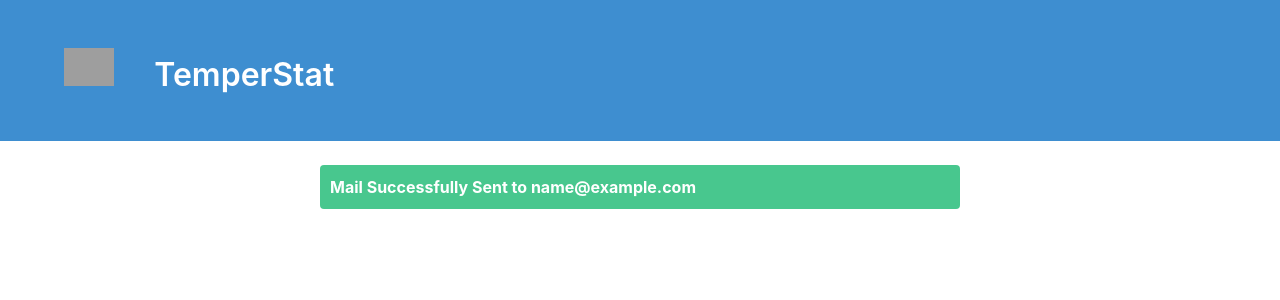
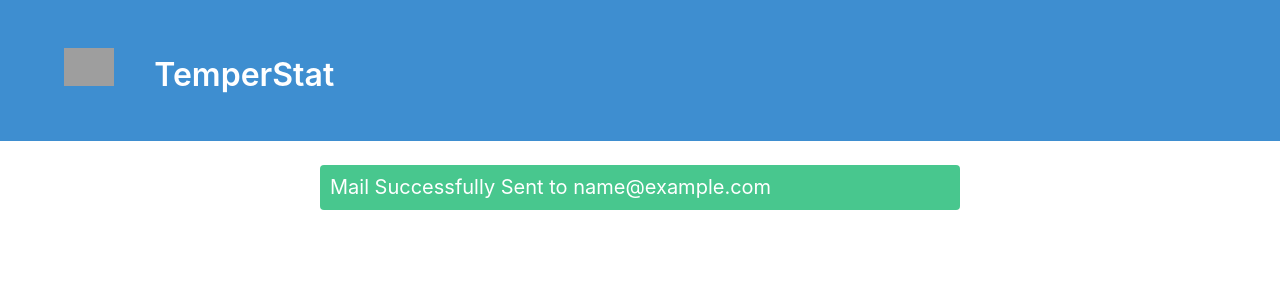
Before and after one commit to Bartixxx32/TemperStat, a Flask app: template templates/mail.html in a window 1280 px wide. Shown: the top 300 px of the page. Run offline with Flask 2, Linux system fonts and the light colour scheme; the template is opened without the code that fills it: most values are stand-ins (such as "Sample title", 1, 10 or a date in 2020); some libraries are stand-ins or nearby versions; grey boxes are pictures that could not be loaded.

Commit message:
Update mail.html

```diff
--- a/templates/mail.html
+++ b/templates/mail.html
@@ -27,8 +27,8 @@
          </div>
       </section>
       <br>
-      <div class="notification is-success center">
-           <strong style="font-size: 18;">Mail Successfully Sent to {{ toemail }}</strong>
+      <div class="notification is-success center subtitle">
+           <strong">Mail Successfully Sent to {{ toemail }}</strong>
       </div>
    </body>
 </html>
```
